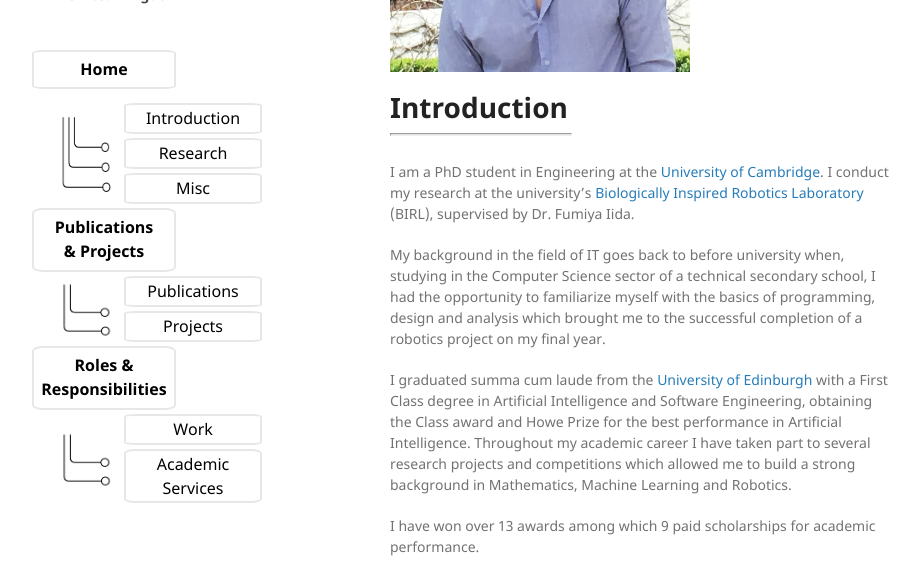
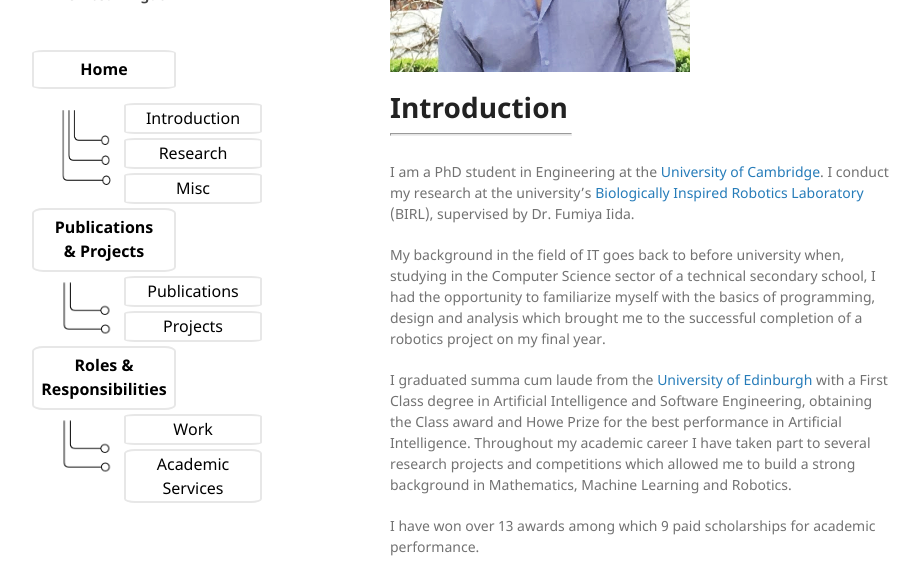
Before and after one commit to lucascimeca/lucascimeca.github.io, a Jekyll site: the page built from index.md, in a window 1280 px wide. Shown: the part 324-899 px from the top of the page, without its empty margins (180-1100 px from the left). Built offline with Jekyll 4.4.1, drawn with Linux system fonts in a browser that asks for light colours; nearby versions of some CDN libraries; some web fonts are replaced; the repository's description, which GitHub fills in, is left out.

Commit message:
Update default.html

```diff
--- a/_layouts/default.html
+++ b/_layouts/default.html
@@ -73,7 +73,7 @@
           </tr>
           <td></td>
           <tr>
-            <th rowspan="3" colspan="1" style="text-align: center; padding-left:20px" width="70px">
+            <th rowspan="3" colspan="1" style="text-align: center; vertical-align:top; padding-top:0px; padding-left:20px" width="70px">
                 <img src="../docs/three_links.png" align="center" height="90" width="60">
             </th>
             <th colspan="2" style="font-weight:normal"><a href="https://lucascimeca.github.io/#-intro_img" class="button-hover" style="vertical-align:middle">Introduction</a> </th></tr>
@@ -84,7 +84,7 @@
             <td></td>
           </tr>
           <tr>
-            <th rowspan="2" colspan="1" style="text-align: center; padding-left:20px" width="70px">
+            <th rowspan="2" colspan="1" style="text-align: center; vertical-align:top; padding-top:0px; padding-left:20px" width="70px">
                 <img src="../docs/two_links.png" align="center" height="65" width="60"></th>
             <th colspan="2" style="font-weight:normal"><a href="https://lucascimeca.github.io/publications#-publications---" class="button-hover" style="vertical-align:middle">Publications </a> </th></tr>
           <tr><th colspan="2" style="font-weight:normal"><a href="https://lucascimeca.github.io/publications#-projects" class="button-hover" style="vertical-align:middle">Projects</a> </th></tr>
@@ -93,7 +93,7 @@
             <td></td>
           </tr>
           <tr>
-            <th rowspan="2" colspan="1" style="text-align: center; padding-left:20px" width="70px">
+            <th rowspan="2" colspan="1" style="text-align: center; vertical-align:top; padding-top:0px; padding-left:20px" width="70px">
                 <img src="../docs/two_links.png" align="center" height="65" width="60"></th>
             <th colspan="2" style="font-weight:normal"><a href="https://lucascimeca.github.io/responsibilities#-work" class="button-hover" style="vertical-align:middle">Work</a> </th></tr>
           <tr><th colspan="2" style="font-weight:normal"><a href="https://lucascimeca.github.io/responsibilities#-accademic-services" class="button-hover" style="vertical-align:middle; height:48px">Academic Services</a> </th></tr>
```
